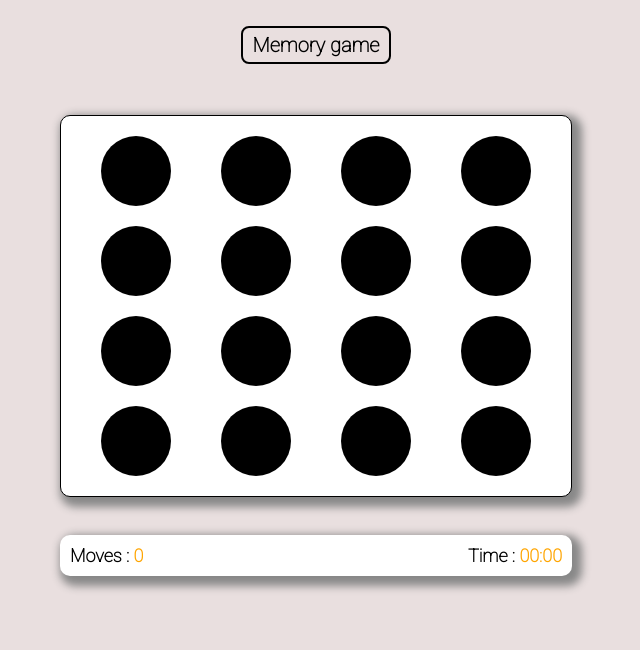
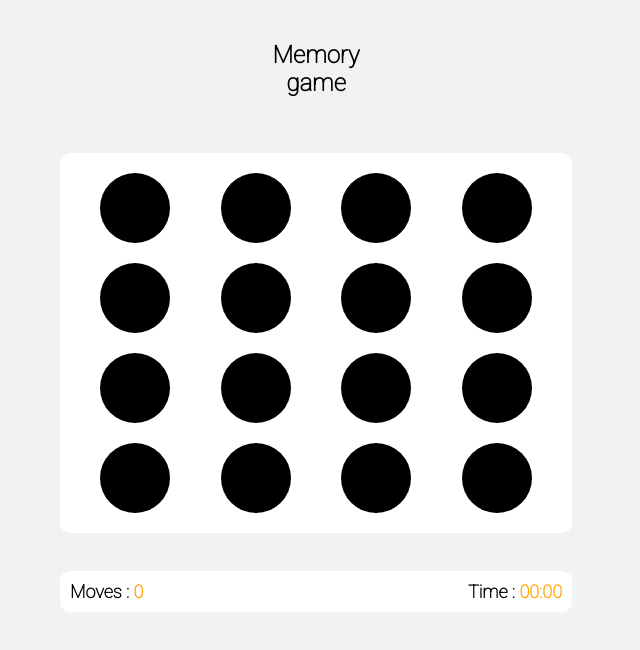
Before and after one commit to ASWAN123/Memory-game, a plain HTML site: page index.html in a window 1280 px wide. Shown: the whole page, without its empty margins (324-964 px from the left). Drawn offline with Linux system fonts and the light colour scheme.

Commit message:
Update style.css

```diff
--- a/style.css
+++ b/style.css
@@ -4,22 +4,31 @@
     box-sizing: border-box;
 }
 body{
-    background-color: #e9dfdf;
+    background-color: #f2f2f2;
     font-family: "Roboto";
     font-weight: bold;
     font-size: 20px;
+    display: flex;
+    flex-direction: column;
+    align-items: center;
+    justify-content: center;
+    padding-top: 10px;
 }
 
 header {
+    margin: auto;
     width: 150px;
     margin: auto;
     text-align: center;
     padding: 5px;
-    border: 2px solid black;
+    /* border: 2px solid black; */
     margin-top: 2%;
     border-radius: 8px;
-    font-size: 20px;
+    font-size: 24px;
+
 }
+
+
 
 .box div {
     height: 70px;
@@ -36,11 +45,11 @@ header {
 
 .box {
     background-color: white;
-    box-shadow: 5px 5px 8px 5px #888888;
+    /* box-shadow: 5px 5px 8px 5px #888888; */
     display: grid;
     width: 40%;
     grid-template-columns: repeat(4 , 1fr);
-    border: 1px solid #000000;
+    /* border: 1px solid #000000; */
     margin: auto;
     margin-top: 4%;
     column-gap: 10px;
@@ -67,9 +76,9 @@ header {
     left: 40%;
     margin-top: 7%;
     background-color: white;
-    border: 2px  solid  orange;
+    /* border: 2px  solid  orange; */
     border-radius: 10px;
-    box-shadow: 5px 5px 8px 5px #888888;
+    /* box-shadow: 5px 5px 8px 5px #888888; */
     display: flex;
     flex-direction: column;
     justify-content: center;
@@ -104,7 +113,7 @@ header {
     margin-top: 3%;
     font-size: 18px;
     border-radius: 10px;
-    box-shadow: 5px 5px 8px 5px #888888;
+    box-shadow: 2px 2px 4px 2px #f3f3f3;
 }
 
 .number{
```
